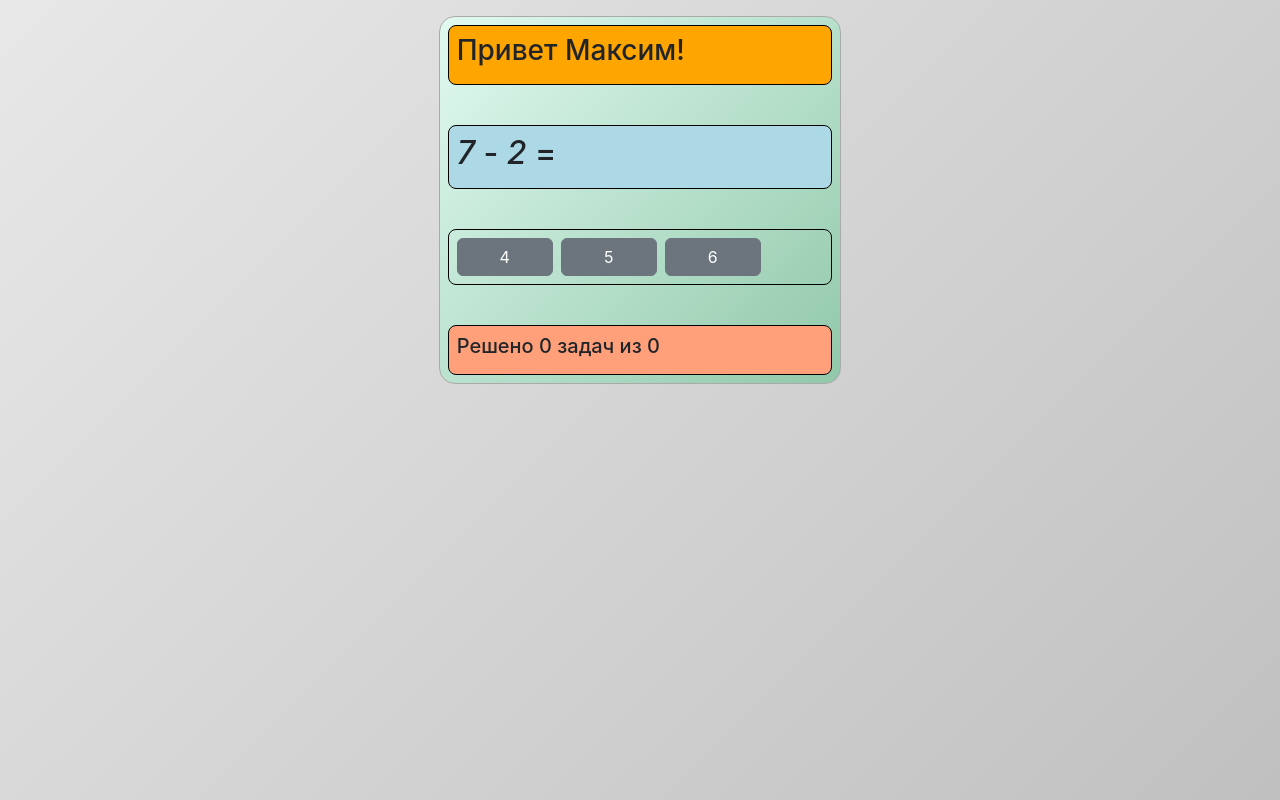
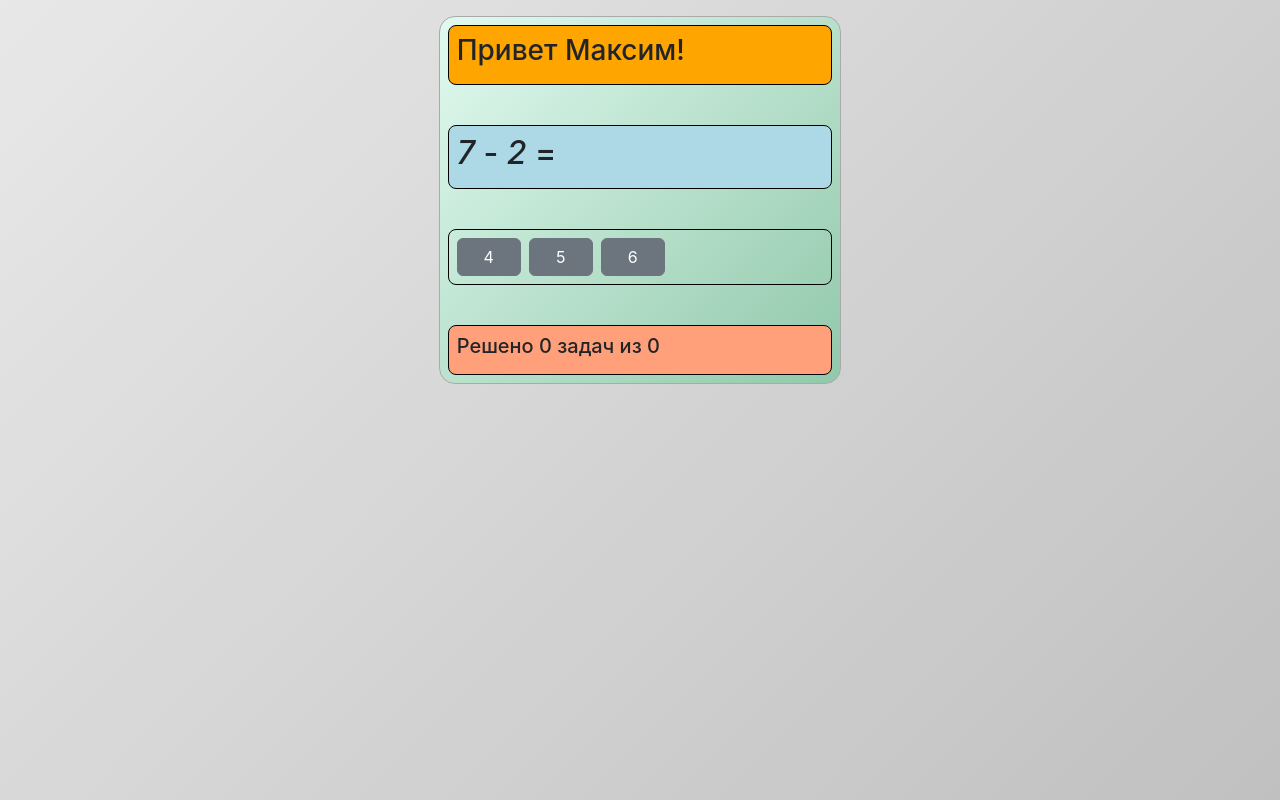
Before and after one commit to aliaksei-pahirnitski-edu/MathQuizForChildrenReactWeb, a React (Create React App) app: page / in a window 1280 px wide. Built offline with nearby package versions, Linux system fonts and the light colour scheme.

Commit message:
small-fixes

```diff
--- a/src/App.tsx
+++ b/src/App.tsx
@@ -47,6 +47,7 @@ function App() {
             <VariantButton
               mode={answer.mode}
               variant={variant}
+              key={variant}
               checkAnswerHandler={fnCheckAnswer}
               answer={answer.mode == SHOWING_ANSWER ? answer.answer : -1}
               correctAnswer={question.Result}
--- a/src/Components/VariantButton.css
+++ b/src/Components/VariantButton.css
@@ -1,3 +1,3 @@
 .answer-button {
-  min-width: 6em;
+  min-width: 4em;
 }
--- a/src/Layout.tsx
+++ b/src/Layout.tsx
@@ -11,7 +11,7 @@ function Layout(props: { children: ReactNode }) {
     <>
       <Container fluid>
         <Row className="justify-content-center">
-          <Col xl="4" lg="6" md="8" xs="10" className="mt-3">
+          <Col xl="4" lg="6" md="8" xs="11" className="mt-3">
             <Stack gap={4} className="outer-box outer-border">
               {props.children}
             </Stack>
```
